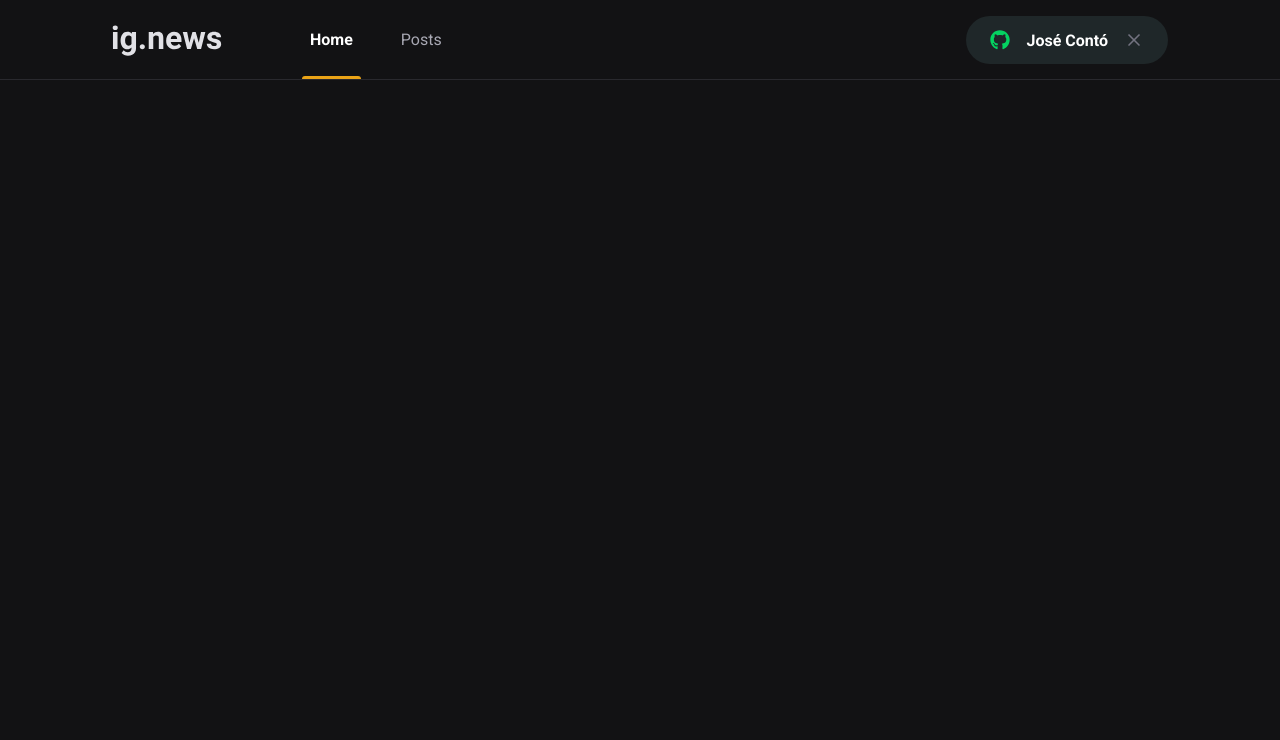
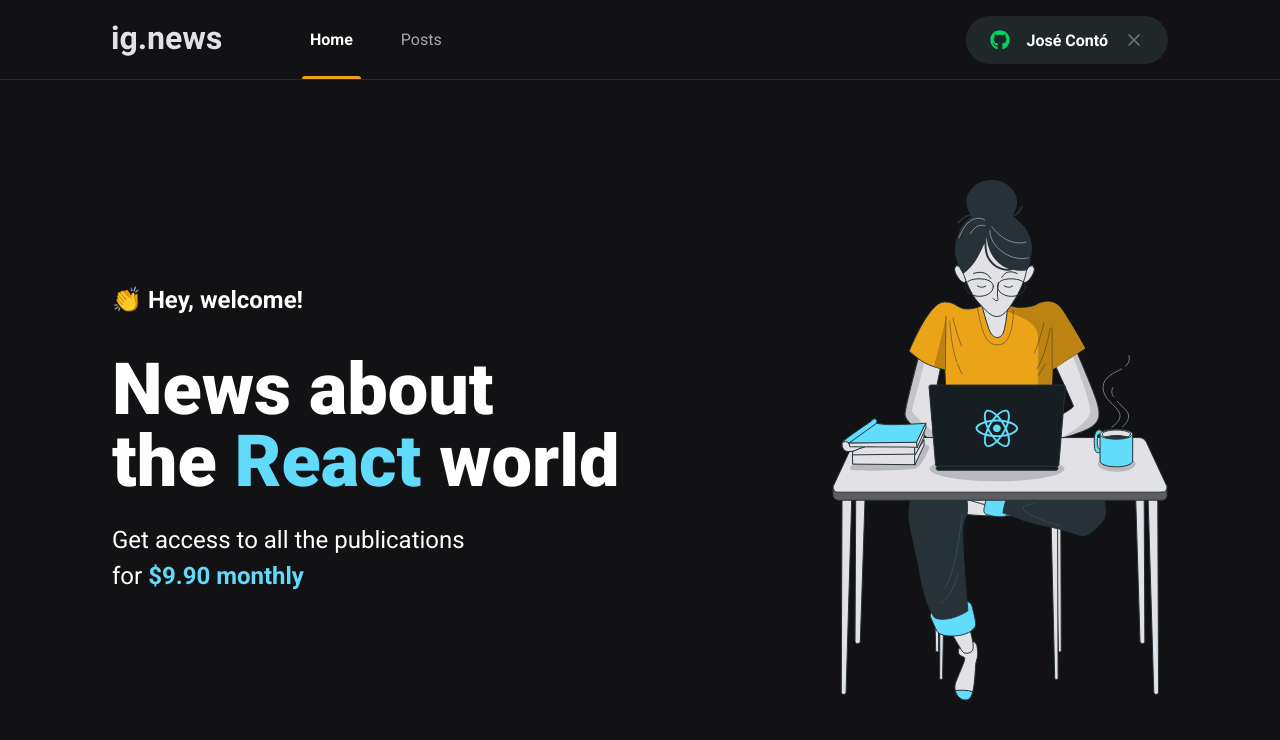
Before and after one commit to ponqueli/ignews, a Next.js app: page / in a window 1280 px wide. Shown: the top 740 px of the page. Built offline with nearby package versions, Linux system fonts and the light colour scheme.

Commit message:
feat: adding home page

```diff
--- /dev/null
+++ b/src/pages/home.module.scss
@@ -0,0 +1,41 @@
+.contentContainer {
+  max-width: 1120px;
+  margin: 0 auto;
+  padding: 0 2rem;
+  height: calc(100vh - 5rem);
+
+  display: flex;
+  align-items: center;
+  justify-content: space-between;
+}
+
+.hero {
+  max-width: 600px;
+
+  > span {
+    font-size: 1.5rem;
+    font-weight: bold;
+  }
+
+  h1 {
+    font-size: 4.5rem;
+    line-height: 4.5rem;
+    font-weight: 900;
+    margin-top: 2.5rem;
+
+    span {
+      color: var(--cyan-500);
+    }
+  }
+
+  p {
+    font-size: 1.5rem;
+    line-height: 2.25rem;
+    margin-top: 1.5rem;
+
+    span {
+      color: var(--cyan-500);
+      font-weight: bold;
+    }
+  }
+}
--- a/src/pages/index.tsx
+++ b/src/pages/index.tsx
@@ -1,11 +1,26 @@
 import Head from "next/head";
+import styles from "./home.module.scss";
 
 export default function Home() {
   return (
     <>
       <Head>
-        <title>Início | ig news</title>
+        <title>Home | ig news</title>
       </Head>
+      <main className={styles.contentContainer}>
+        <section className={styles.hero}>
+          <span>👏 Hey, welcome!</span>
+          <h1>
+            News about <br/>
+            the <span> React</span> world
+          </h1>
+          <p>
+            Get access to all the publications <br/>
+            for <span>$9.90 monthly</span>
+          </p>
+        </section>
+        <img src="/images/avatar.svg" alt="girl coding" />
+      </main>
     </>
   )
 }
```
